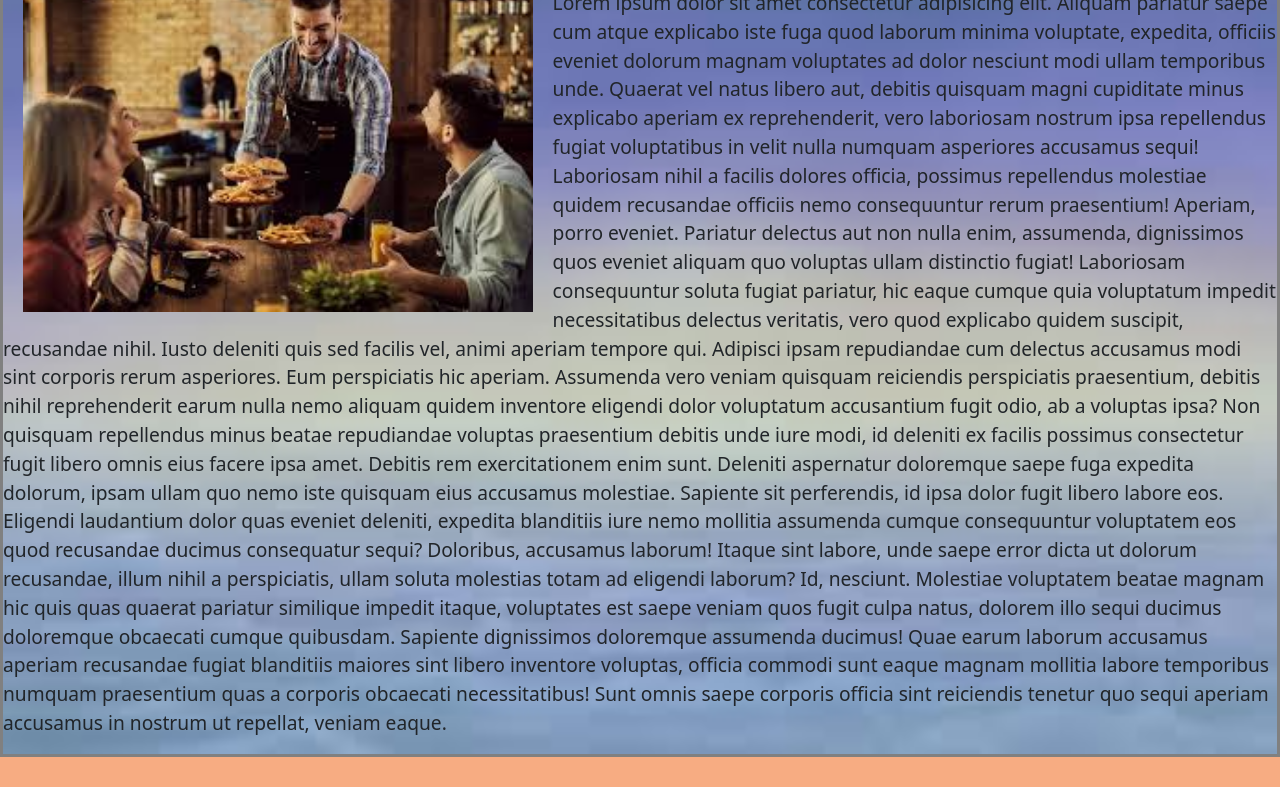
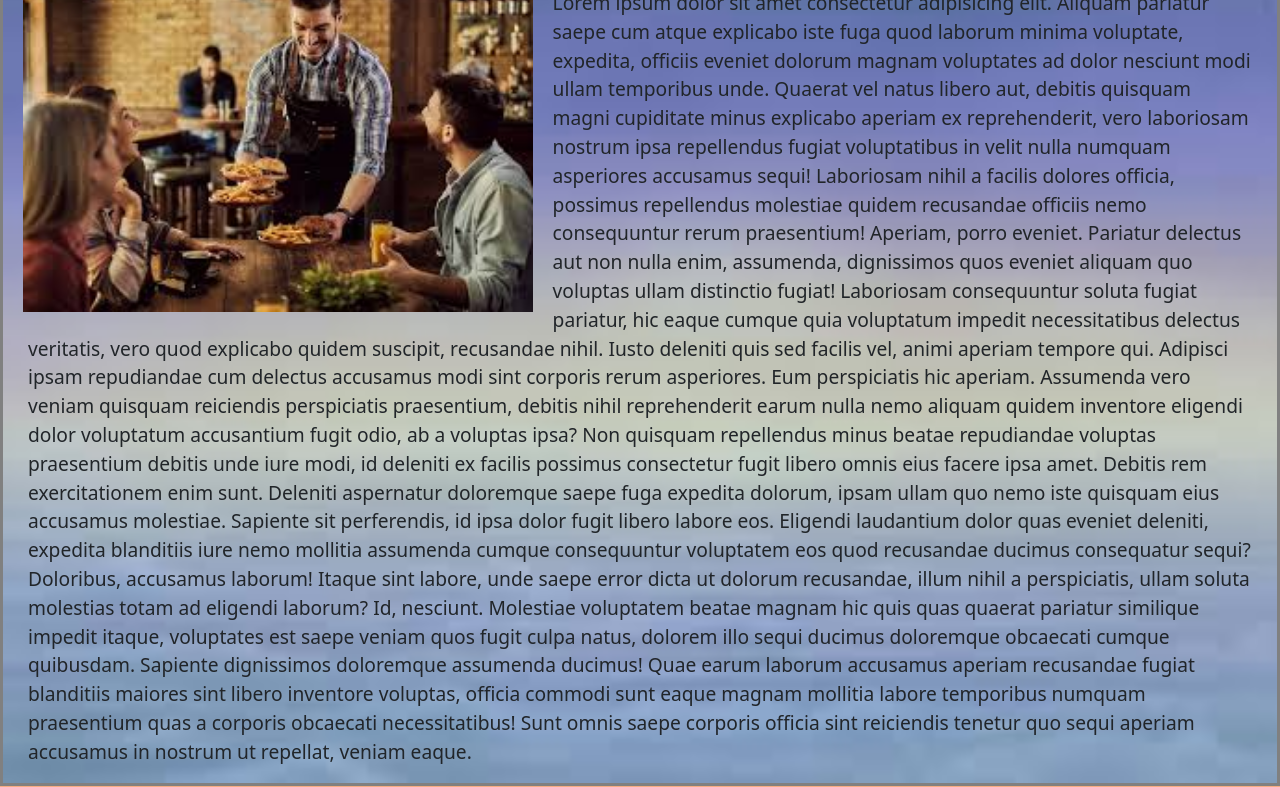
Before and after one commit to Gowtham-Raju-333/project-1, a plain HTML site: page about.html in a window 1280 px wide. Shown: the part 364-1151 px from the top of the page. Drawn offline with nearby package versions, Linux system fonts and the light colour scheme.

Commit message:
Update about.html

```diff
--- a/about.html
+++ b/about.html
@@ -11,6 +11,9 @@
       background-repeat: no-repeat;
       background-size: cover;
     }
+    p {
+  padding: 0 25px;
+   }
     .footer {
       background-color: #ec8b5e;
       color: white;
```
